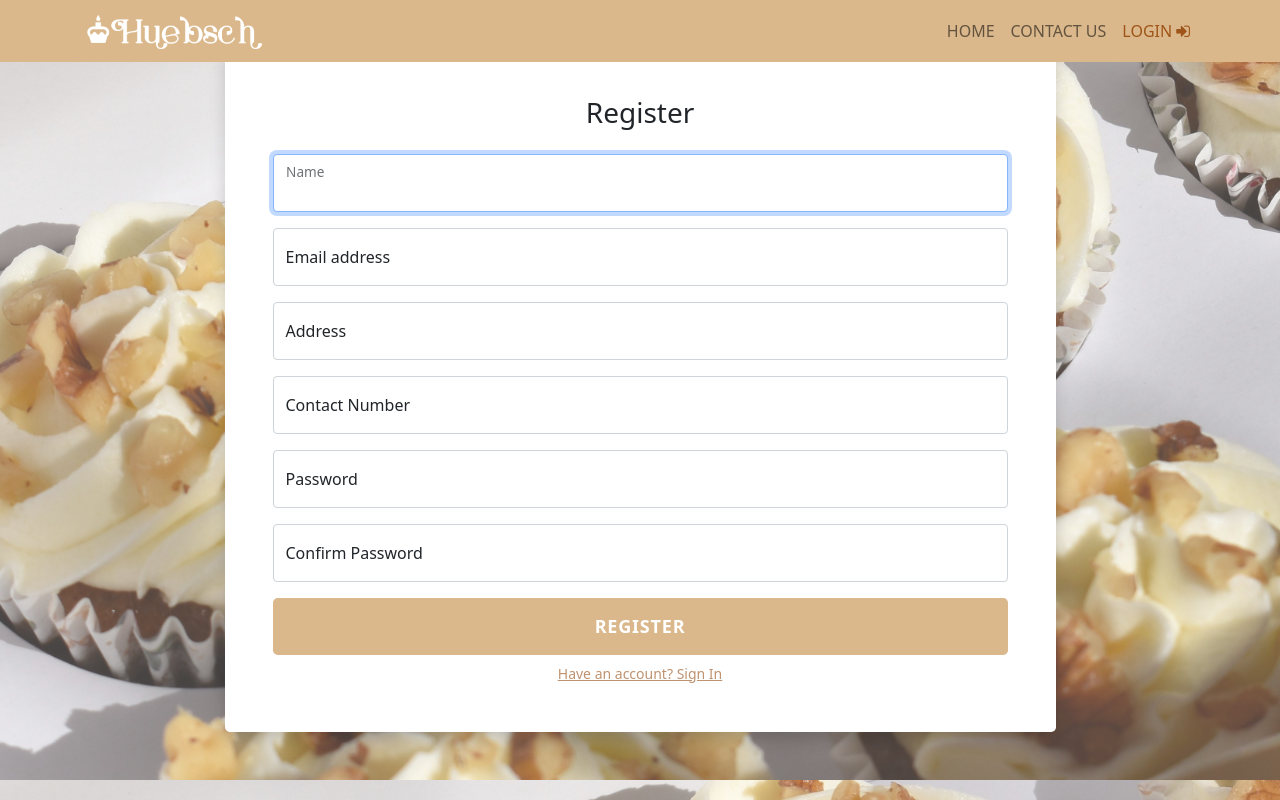
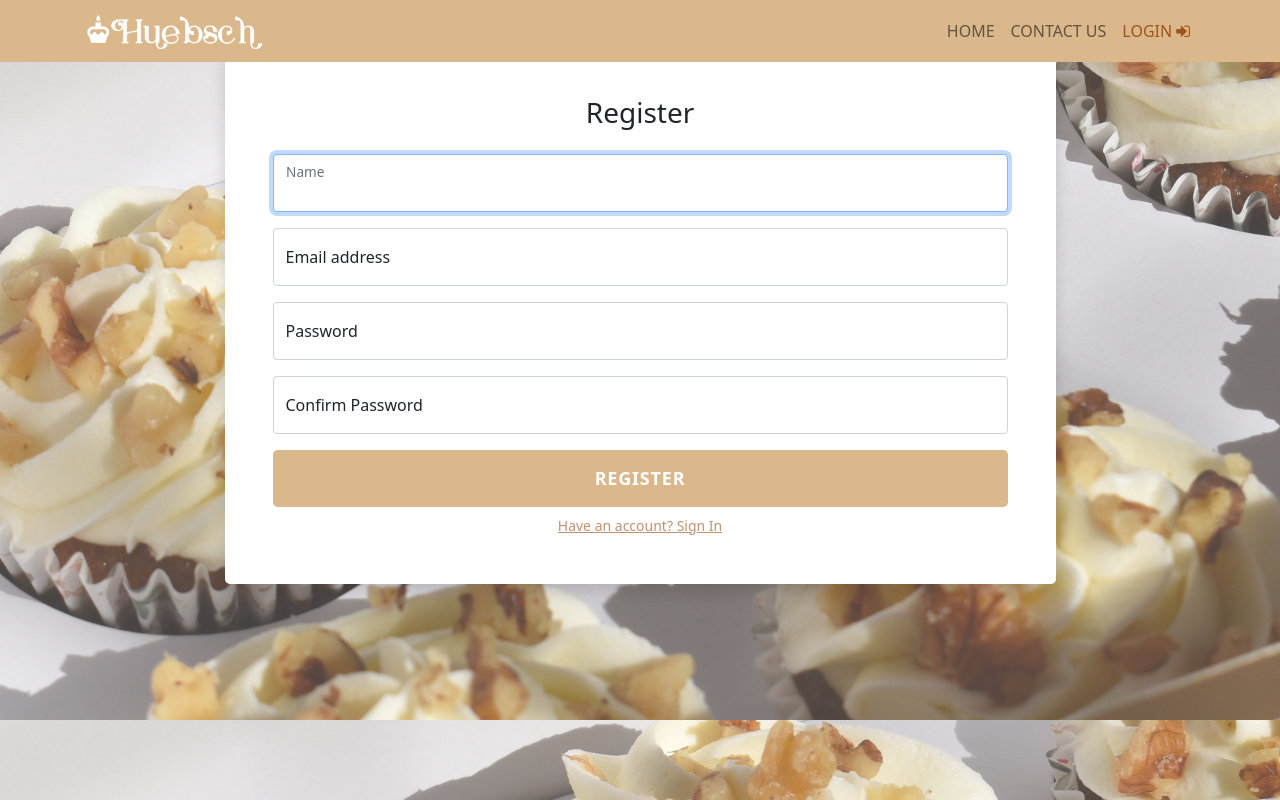
Before and after one commit to Lex-Coronel/cakeshop, a Django app: page /register/ in a window 1280 px wide. Run offline with Django 3.2, Linux system fonts and the light colour scheme; some libraries are stand-ins or nearby versions.

Commit message:
Update register.html

```diff
--- a/huebschbyjan/store/templates/store/register.html
+++ b/huebschbyjan/store/templates/store/register.html
@@ -26,16 +26,6 @@
               </div>
 
               <div class="form-floating mb-3">
-                <input type="text" class="form-control" id="floatingInputAddress" placeholder="# Brgy., City, Province">
-                <label for="floatingInputAddress">Address</label>
-              </div>
-
-              <div class="form-floating mb-3">
-                <input type="text" class="form-control" id="floatingInputNumber" placeholder="# Brgy., City, Province">
-                <label for="floatingInputNumber">Contact Number</label>
-              </div>
-
-              <div class="form-floating mb-3">
                 <input type="password" class="form-control" id="floatingPassword" placeholder="Password">
                 <label for="floatingPassword">Password</label>
               </div>
```
